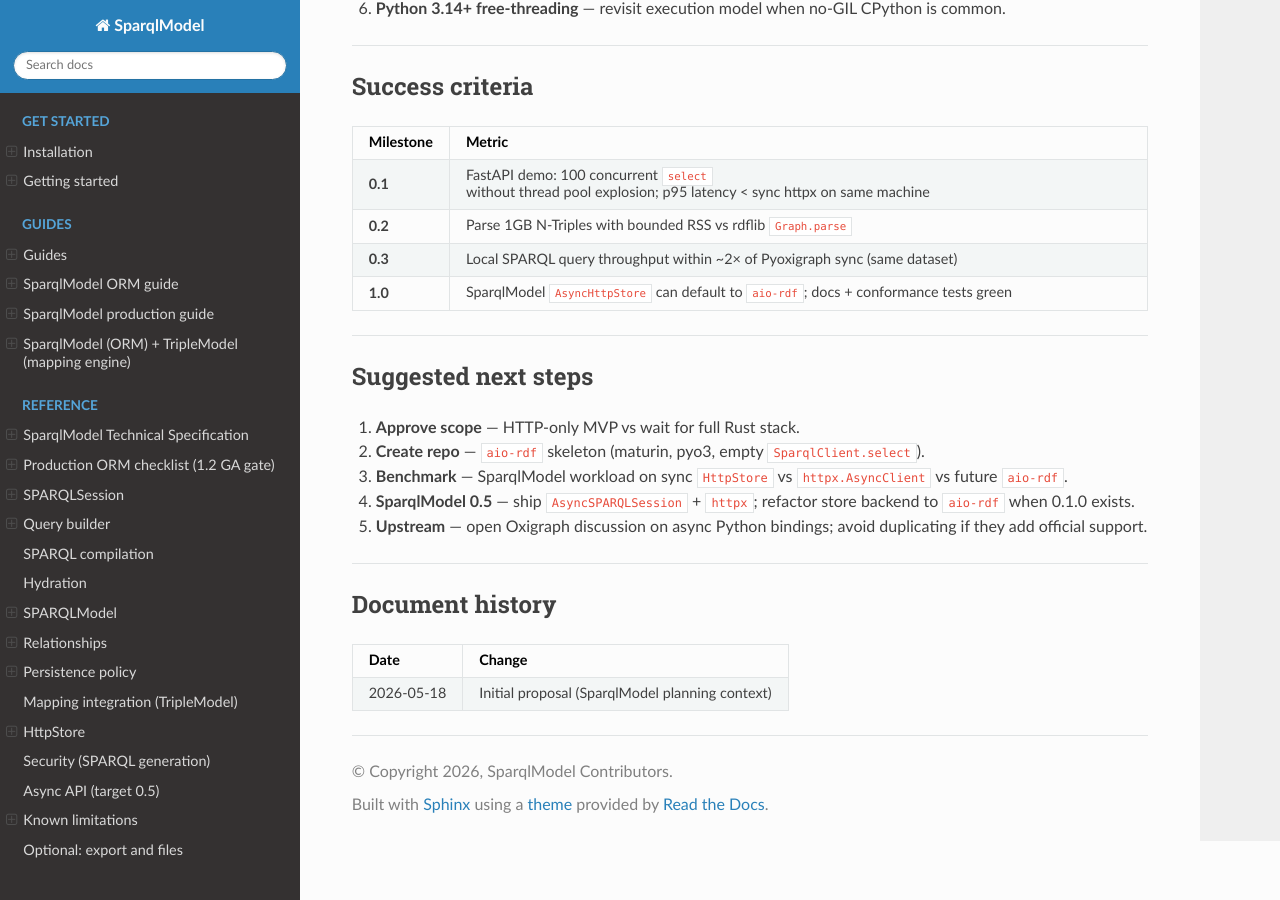
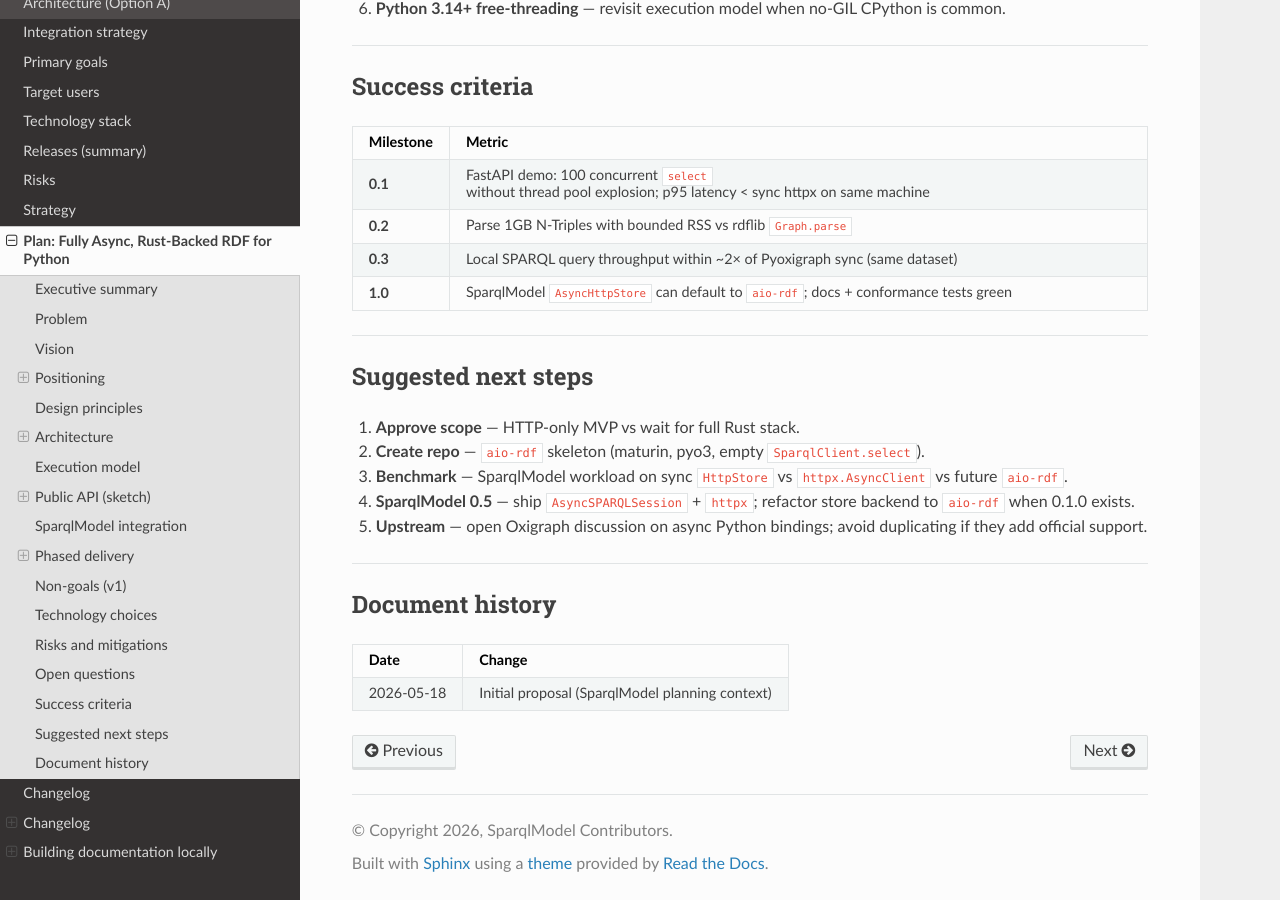
Before and after one commit to eddiethedean/sparqlmodel, a Sphinx documentation site: the page built from docs/ASYNC_RDF_RUST_PLAN.md, in a window 1280 px wide and 900 px high, scrolled down 8301 px. Built offline with Sphinx 7.4.7 and the Read the Docs theme 3.1.0, drawn with Linux system fonts in a browser that asks for light colours.

Commit message:
docs: fix Sphinx build warnings for clean -W build
Add ASYNC_RDF_RUST_PLAN to the toctree, use a text code block instead
of the unsupported mermaid lexer, and bump the conf.py fallback version.

````diff
--- a/docs/ASYNC_RDF_RUST_PLAN.md
+++ b/docs/ASYNC_RDF_RUST_PLAN.md
@@ -103,7 +103,7 @@
 
 ### Layered stack
 
-```mermaid
+```text
 flowchart TB
   subgraph python [Python - maturin / PyO3]
     API["aio_rdf public API"]
--- a/docs/conf.py
+++ b/docs/conf.py
@@ -20,7 +20,7 @@
 try:
     from sparqlmodel import __version__ as release
 except ImportError:  # pragma: no cover - docs build without install
-    release = "0.2.0"
+    release = "0.4.0"
 
 version = release
 
````
Also changed, not shown: docs/index.md (+1 -0 lines).
